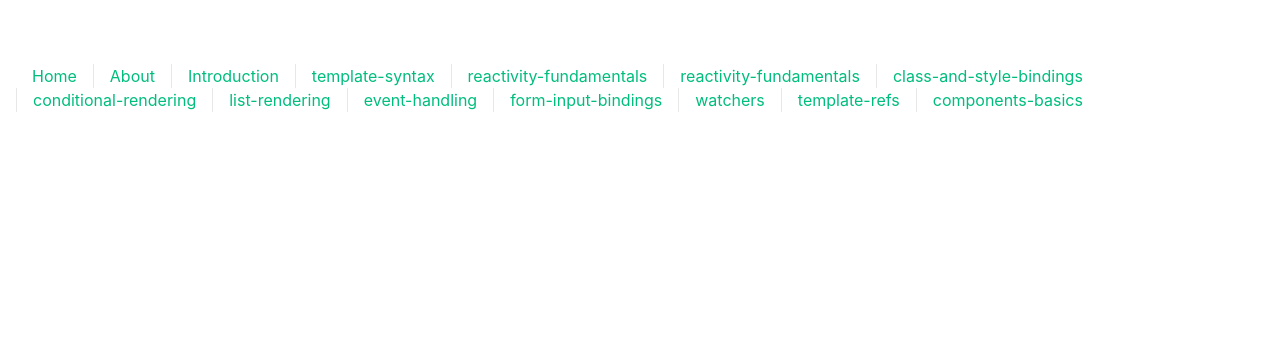
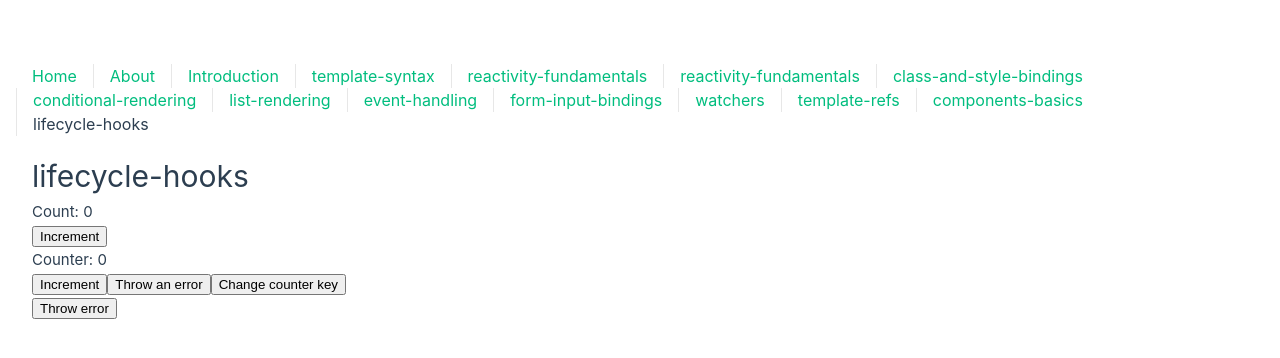
Before and after one commit to Johnny-Jackpot/sandbox, a Vue app in the folder vue/vue-project/: page /essentials/lifecycle-hooks in a window 1280 px wide. Shown: the top 358 px of the page. Built offline with nearby package versions, Linux system fonts and the light colour scheme; the HTML template or start-up script is replaced by a standard one.

Commit message:
lifecycle hooks

```diff
--- a/vue/vue-project/src/App.vue
+++ b/vue/vue-project/src/App.vue
@@ -25,6 +25,7 @@ import HelloWorld from './components/HelloWorld.vue'
         <RouterLink to="/essentials/watchers">watchers</RouterLink>
         <RouterLink to="/essentials/template-refs">template-refs</RouterLink>
         <RouterLink to="/essentials/components-basics">components-basics</RouterLink>
+        <RouterLink to="/essentials/lifecycle-hooks">lifecycle-hooks</RouterLink>
       </nav>
     </div>
   </header>
--- /dev/null
+++ b/vue/vue-project/src/components/essentials/lifecycle-hooks/CounterComponent.vue
@@ -0,0 +1,23 @@
+<script setup lang="ts">
+import { onMounted, onUnmounted, ref } from 'vue';
+
+const count = ref(0);
+
+onMounted(() => {
+  console.log('Counter onMounted');
+});
+
+onUnmounted(() => {
+  console.log('Counter onUnmounted');
+});
+
+function throwAnError() {
+  throw new Error('Error from view');
+}
+</script>
+
+<template>
+  <p>Counter: {{ count }}</p>
+  <button @click="count++">Increment</button>
+  <button @click="throwAnError">Throw an error</button>
+</template>
--- a/vue/vue-project/src/main.ts
+++ b/vue/vue-project/src/main.ts
@@ -11,4 +11,8 @@ const app = createApp(App)
 app.use(createPinia())
 app.use(router)
 
+app.config.errorHandler = (err, vm, info) => {
+  console.error('Vue error handler:', err, vm, info)
+}
+
 app.mount('#app')
--- a/vue/vue-project/src/router/index.ts
+++ b/vue/vue-project/src/router/index.ts
@@ -80,6 +80,11 @@ const router = createRouter({
           name: 'components-basics',
           component: () => import('../views/essentials/ComponentsBasicsView.vue'),
         },
+        {
+          path: 'lifecycle-hooks',
+          name: 'lifecycle-hooks',
+          component: () => import('../views/essentials/LifeCycleHooksView.vue'),
+        },
       ],
     },
   ],
--- /dev/null
+++ b/vue/vue-project/src/views/essentials/LifeCycleHooksView.vue
@@ -0,0 +1,101 @@
+<script setup lang="ts">
+import {
+  onMounted,
+  onActivated,
+  onBeforeMount,
+  onBeforeUnmount,
+  onBeforeUpdate,
+  onDeactivated,
+  onErrorCaptured,
+  onRenderTracked,
+  onRenderTriggered,
+  onScopeDispose,
+  onServerPrefetch,
+  onUnmounted,
+  onUpdated,
+  ref,
+} from 'vue';
+
+import CounterComponent from '@/components/essentials/lifecycle-hooks/CounterComponent.vue';
+
+const count = ref(0);
+
+onBeforeMount(() => {
+  console.log('View onBeforeMount');
+});
+
+onMounted(() => {
+  console.log('View onMounted');
+});
+
+onBeforeUpdate(() => {
+  console.log('View onBeforeUpdate');
+});
+
+onUpdated(() => {
+  console.log('View onUpdated');
+});
+
+onBeforeUnmount(() => {
+  console.log('View onBeforeUnmount');
+});
+
+onUnmounted(() => {
+  console.log('View onUnmounted');
+});
+
+onErrorCaptured((err, instance, info) => {
+  console.log('View onErrorCaptured');
+  console.dir(err);
+  console.dir(instance);
+  console.dir(info);
+});
+
+function throwAnError() {
+  throw new Error('Error from view');
+}
+
+const counterKey = ref(0);
+
+onRenderTracked((event) => {
+  console.log('View onRenderTracked');
+  console.dir(event);
+});
+
+onRenderTriggered((event) => {
+  console.log('View onRenderTriggered');
+  console.dir(event);
+});
+
+onActivated(() => {
+  console.log('View onActivated');
+});
+
+onDeactivated(() => {
+  console.log('View onDeactivated');
+});
+
+onServerPrefetch(() => {
+  console.log('View onServerPrefetch');
+});
+
+onScopeDispose(() => {
+  console.log('View onScopeDispose');
+});
+
+</script>
+
+<template>
+  <h1>lifecycle-hooks</h1>
+  <p>Count: {{ count }}</p>
+  <button @click="count++">Increment</button>
+  <div>
+    <CounterComponent :key="counterKey" />
+    <button @click="counterKey++">Change counter key</button>
+  </div>
+  <div>
+    <button @click="throwAnError">Throw error</button>
+  </div>
+</template>
+
+<style></style>
```
